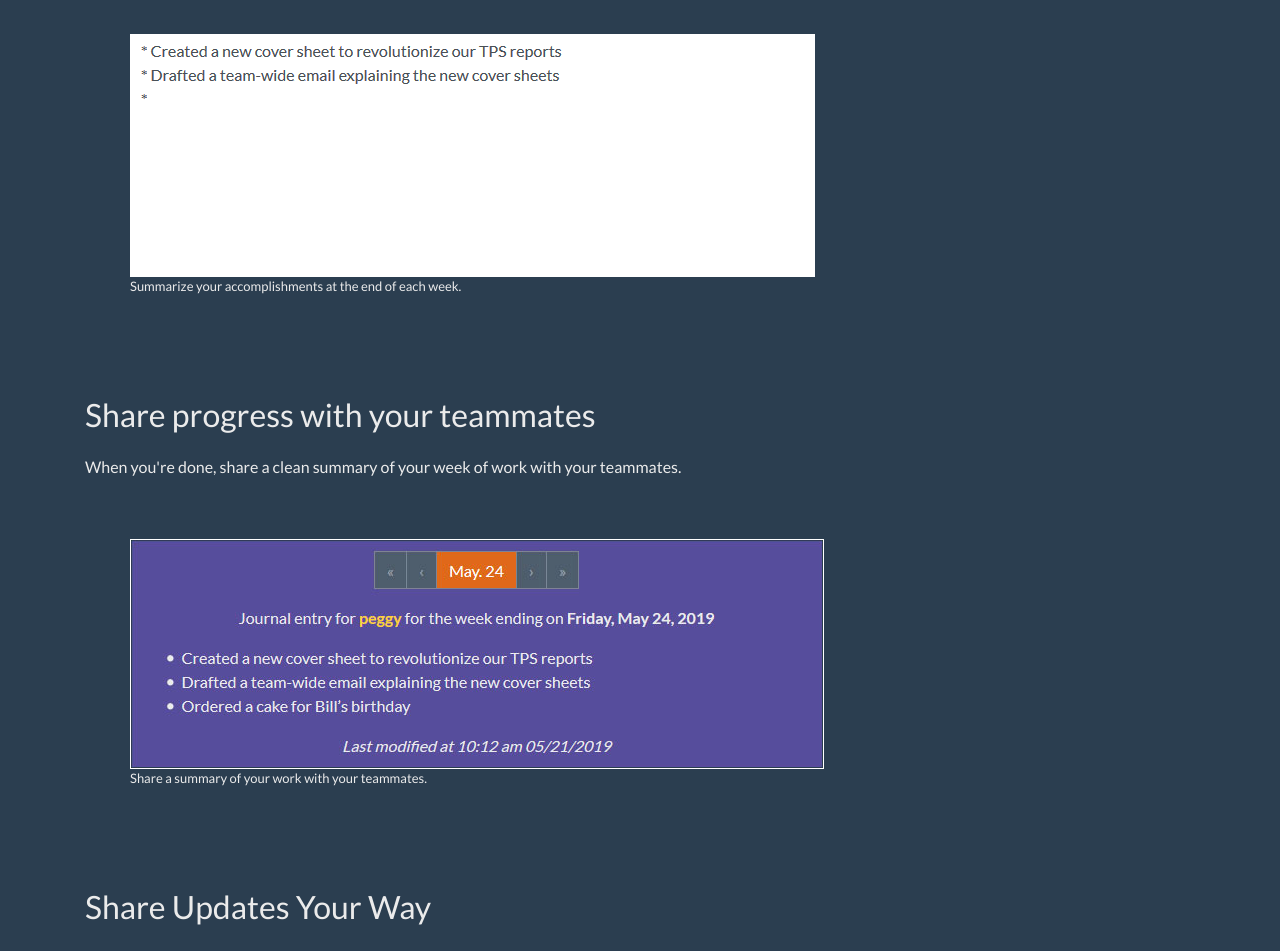
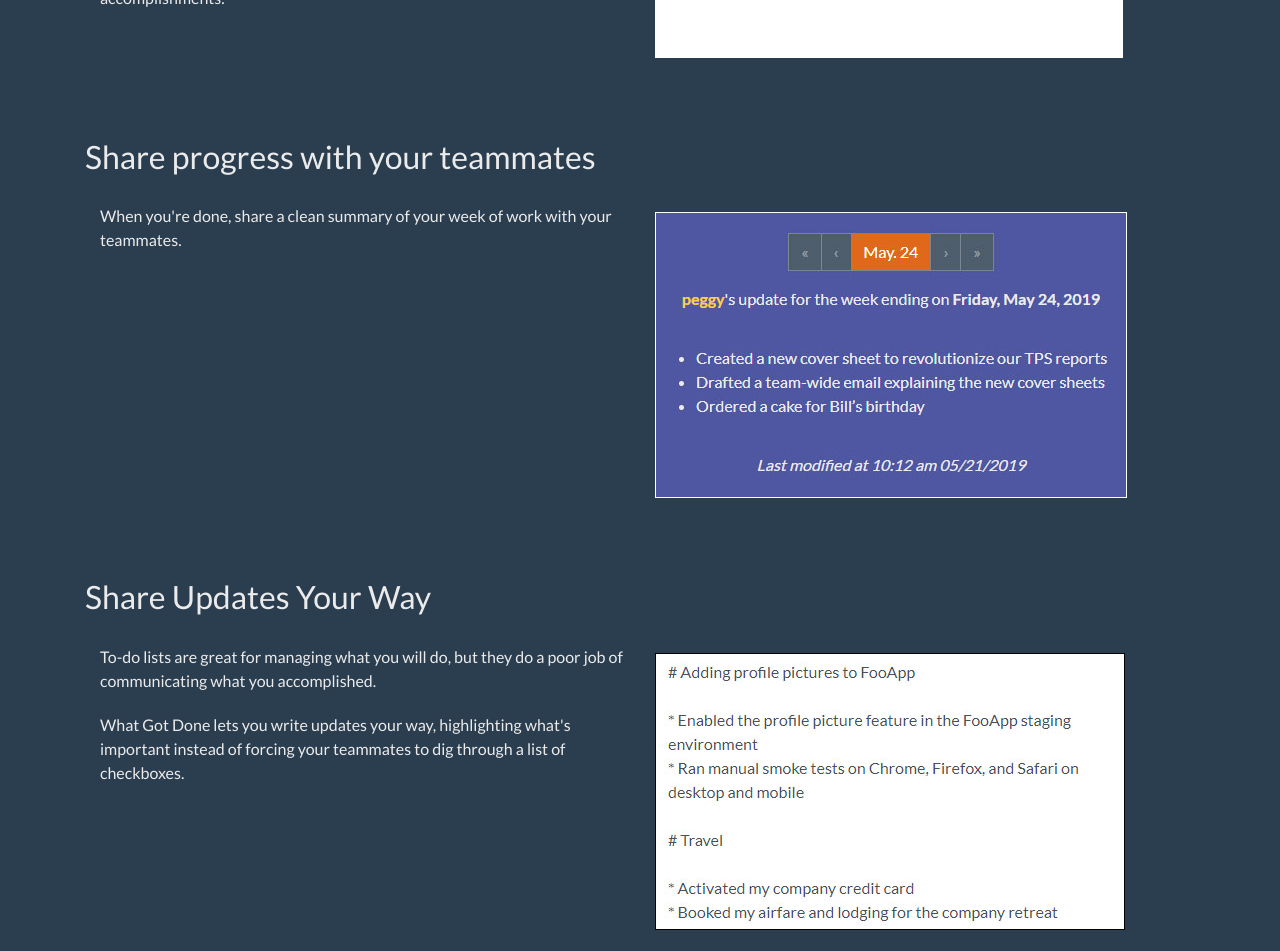
Before and after one commit to mtlynch/whatgotdone, a Vue app in the folder web/frontend/: page / in a window 1280 px wide. Shown: the part 920-1871 px from the top of the page. Built offline with nearby package versions, Linux system fonts and the light colour scheme; what vue-filter-date-format, vue-markdown, vue-moment, vue-textarea-autosize would draw is missing.

Commit message:
Re-tweaking homepage CSS (#133)
Making images smaller and changing them to flexbox layout

```diff
--- a/web/frontend/src/components/Home.vue
+++ b/web/frontend/src/components/Home.vue
@@ -23,40 +23,40 @@
 
     <h2>"Where did the whole week go?"</h2>
 
-    <p>Have you ever ended a week wondering where all the time went? Take a step back and remember what got done.</p>
+    <div class="flex-grid">
+      <div class="col">
+        <p>Have you ever ended a week wondering where all the time went? Take a step back and remember what got done.</p>
 
-    <p>What Got Done is a weekly ritual to remind yourself of your accomplishments.</p>
-
-    <figure>
-      <a href="/images/typing-update.gif">
+        <p>What Got Done is a weekly ritual to remind yourself of your accomplishments.</p>
+      </div>
+      <div class="col">
         <img id="typing-update" src="/images/typing-update.gif">
-      </a>
-      <figcaption>Summarize your accomplishments at the end of each week.</figcaption>
-    </figure>
+      </div>
+    </div>
 
     <h2>Share progress with your teammates</h2>
 
-    <p>When you're done, share a clean summary of your week of work with your teammates.</p>
-
-    <figure>
-      <a href="/images/example-rendered.jpg">
+    <div class="flex-grid">
+      <div class="col">
+        <p>When you're done, share a clean summary of your week of work with your teammates.</p>
+      </div>
+      <div class="col">
         <img id="example-rendered" src="/images/example-rendered.jpg">
-      </a>
-      <figcaption>Share a summary of your work with your teammates.</figcaption>
-    </figure>
+      </div>
+    </div>
 
     <h2>Share Updates Your Way</h2>
 
-    <p>To-do lists are great for managing what you will do, but they do a poor job of communicating what you accomplished.</p>
+    <div class="flex-grid">
+      <div class="col">
+        <p>To-do lists are great for managing what you will do, but they do a poor job of communicating what you accomplished.</p>
 
-    <p>What Got Done lets you write updates your way, highlighting what's important instead of forcing your teammates to dig through a list of checkboxes.</p>
-
-    <figure>
-      <a href="/images/example-freeform.jpg">
+        <p>What Got Done lets you write updates your way, highlighting what's important instead of forcing your teammates to dig through a list of checkboxes.</p>
+      </div>
+      <div class="col">
         <img id="example-freeform" src="/images/example-freeform.jpg">
-      </a>
-      <figcaption>Write updates any way that you choose.</figcaption>
-    </figure>
+      </div>
+    </div>
 
     <h2>Contact Us</h2>
     <p>
@@ -91,7 +91,7 @@ h1 {
 }
 
 h2 {
-  margin-top: 100px;
+  margin-top: 80px;
 }
 
 p {
@@ -131,6 +131,7 @@ a {
   border: 1px solid rgba(0, 0, 0, 0.45);
   background: rgb(21, 255, 177);
   color: rgb(5, 70, 9) !important;
+  margin-right: 15px;
 }
 
 @media screen and (min-width: 768px) {
@@ -158,35 +159,30 @@ a.btn-secondary:hover {
   color: rgb(41, 2, 49) !important;
 }
 
-figure {
-  margin-top: 60px;
+.flex-grid {
+  display: flex;
 }
 
-@media screen and (min-width: 768px) {
-  figure {
-    margin-left: 45px;
+@media (max-width: 768px) {
+  .flex-grid {
+    display: block;
   }
 }
 
-figure img {
-  width: 100%;
+.col {
+  flex: 1;
 }
 
-figcaption {
-  font-size: small;
-}
-
-#typing-update {
-  max-width: 685px;
+.col img {
+  margin-top: 28px;
+  max-width: 100%;
 }
 
 #example-rendered {
-  max-width: 694px;
   border: 1px solid white;
 }
 
 #example-freeform {
-  max-width: 470px;
   border: 1px solid black;
 }
 </style>
```
Also changed, not shown: web/frontend/public/images/example-rendered.jpg, web/frontend/public/images/typing-update.gif.
